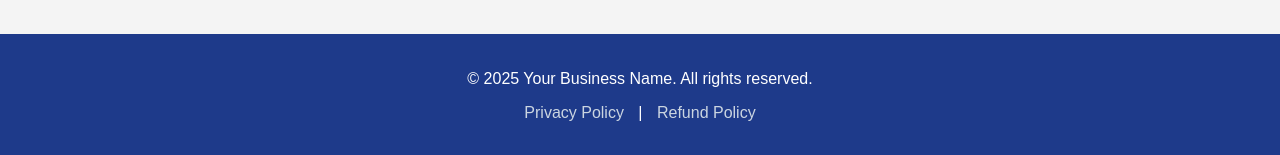
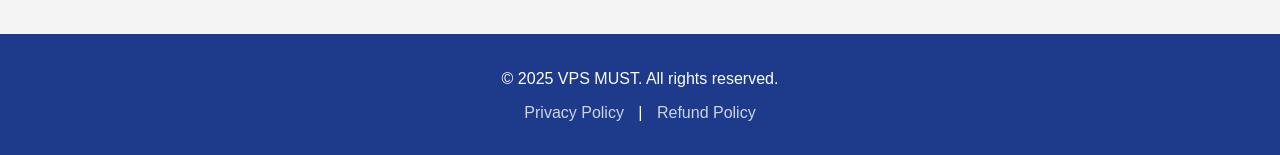
Before and after one commit to forculate/forculate.github.io, a plain HTML site: page index.html in a window 1280 px wide. Shown: the part 700-855 px from the top of the page. Drawn offline with Linux system fonts and the light colour scheme.

Commit message:
footer change

```diff
--- a/index.html
+++ b/index.html
@@ -186,7 +186,7 @@
 
   <!-- Footer -->
   <div class="footer">
-    <p>© 2025 Your Business Name. All rights reserved.</p>
+    <p>© 2025 VPS MUST. All rights reserved.</p>
     <p>
       <a href="/privacy-policy">Privacy Policy</a> |
       <a href="/refund-policy">Refund Policy</a>
```
